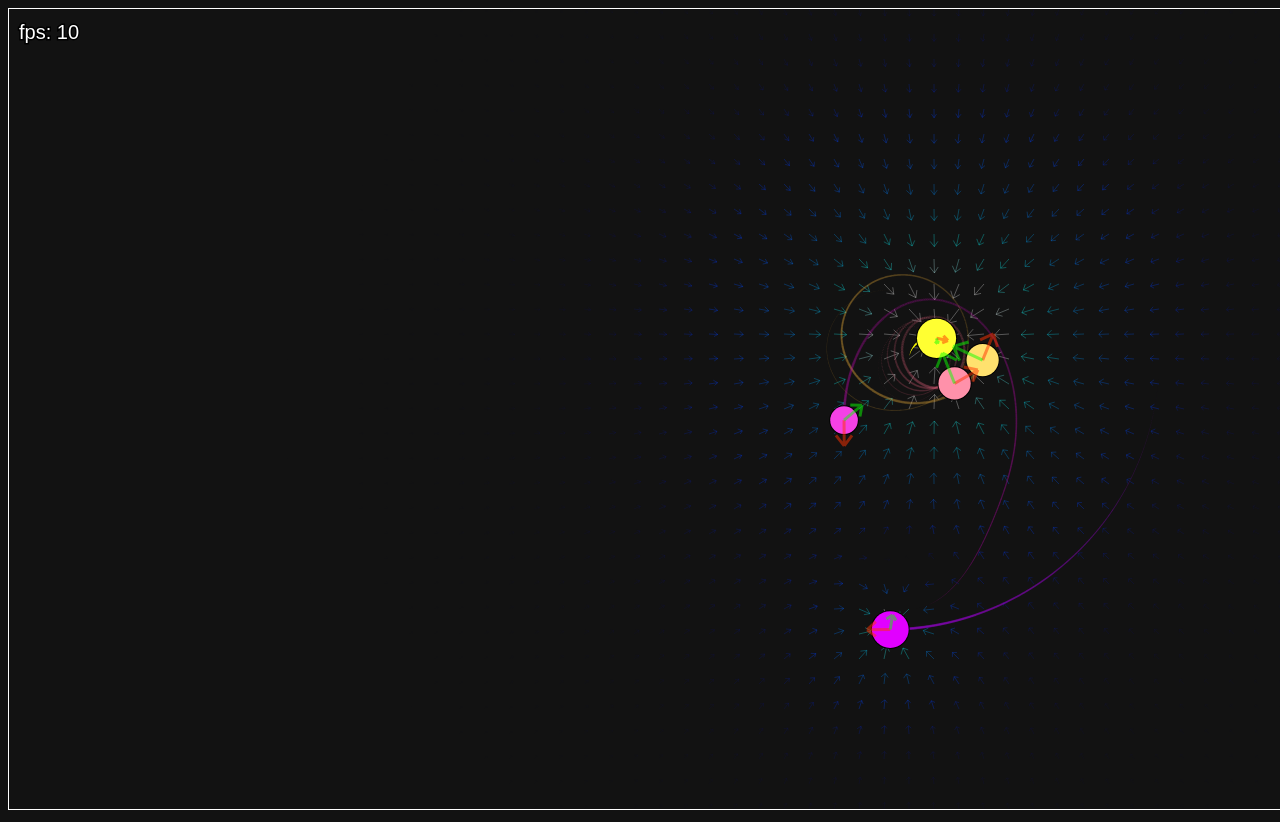
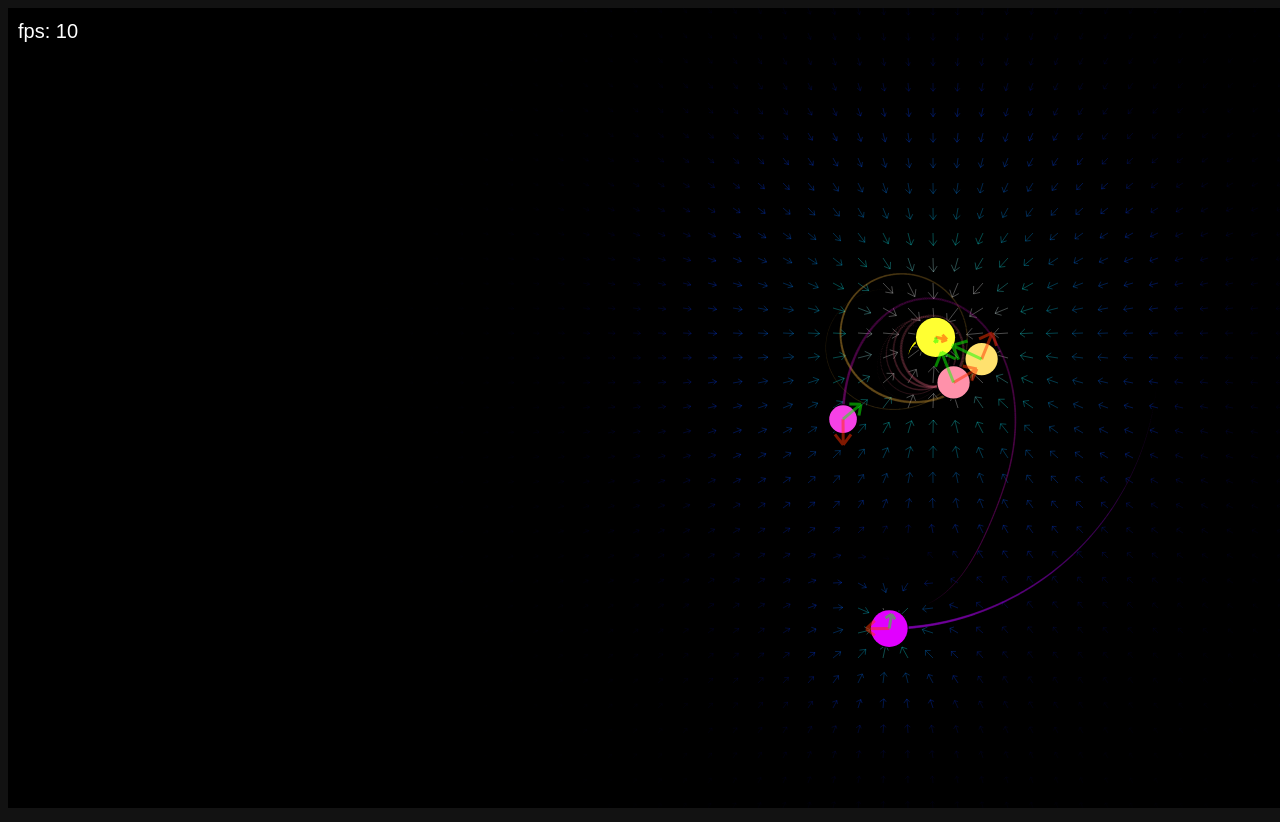
Before and after one commit to neknaj/physicalsimu, a website with bundled scripts: page index.html in a window 1280 px wide. Shown: the top 822 px of the page. Built offline with nearby package versions, Linux system fonts and the light colour scheme; animation ran at ten frames a second.

Commit message:
背景を黒に変更

```diff
--- a/index.html
+++ b/index.html
@@ -15,6 +15,7 @@
         color-scheme: dark;
     }
     canvas {
-        border: 1px solid white;
+        /* border: 1px solid white; */
+        background-color: black;
     }
 </style>
```
